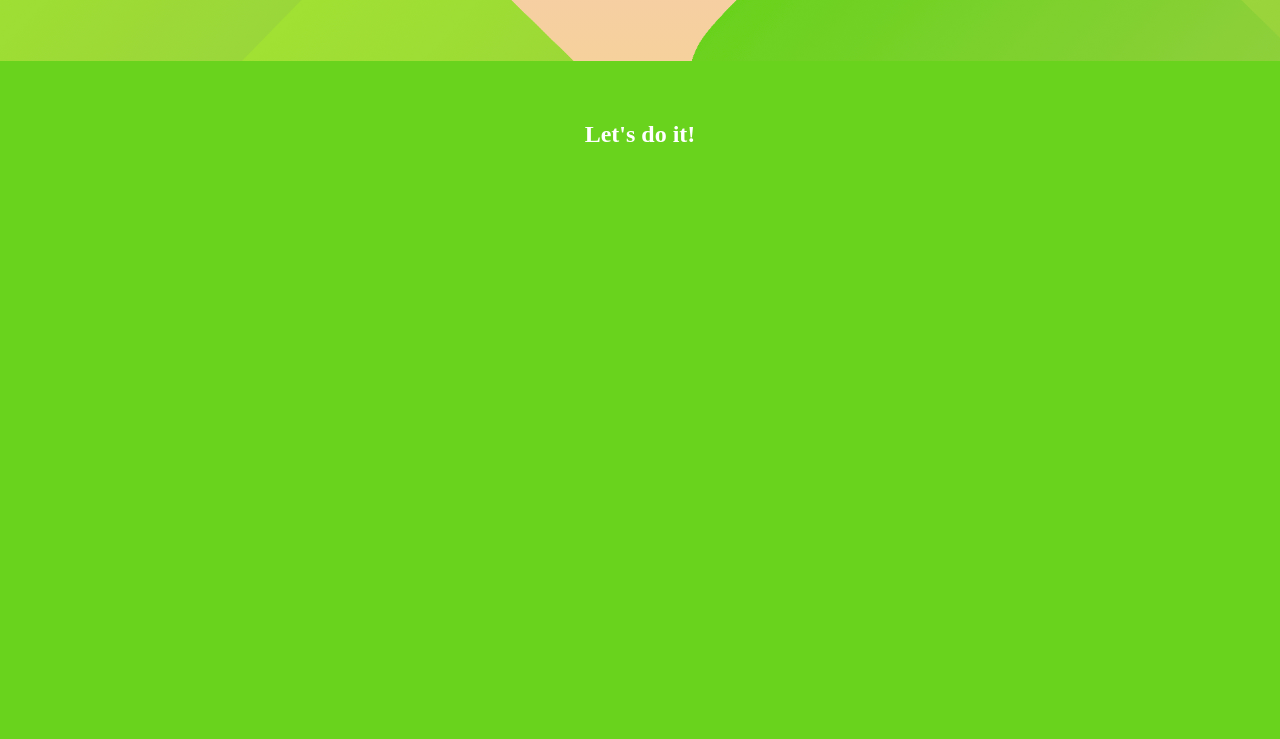
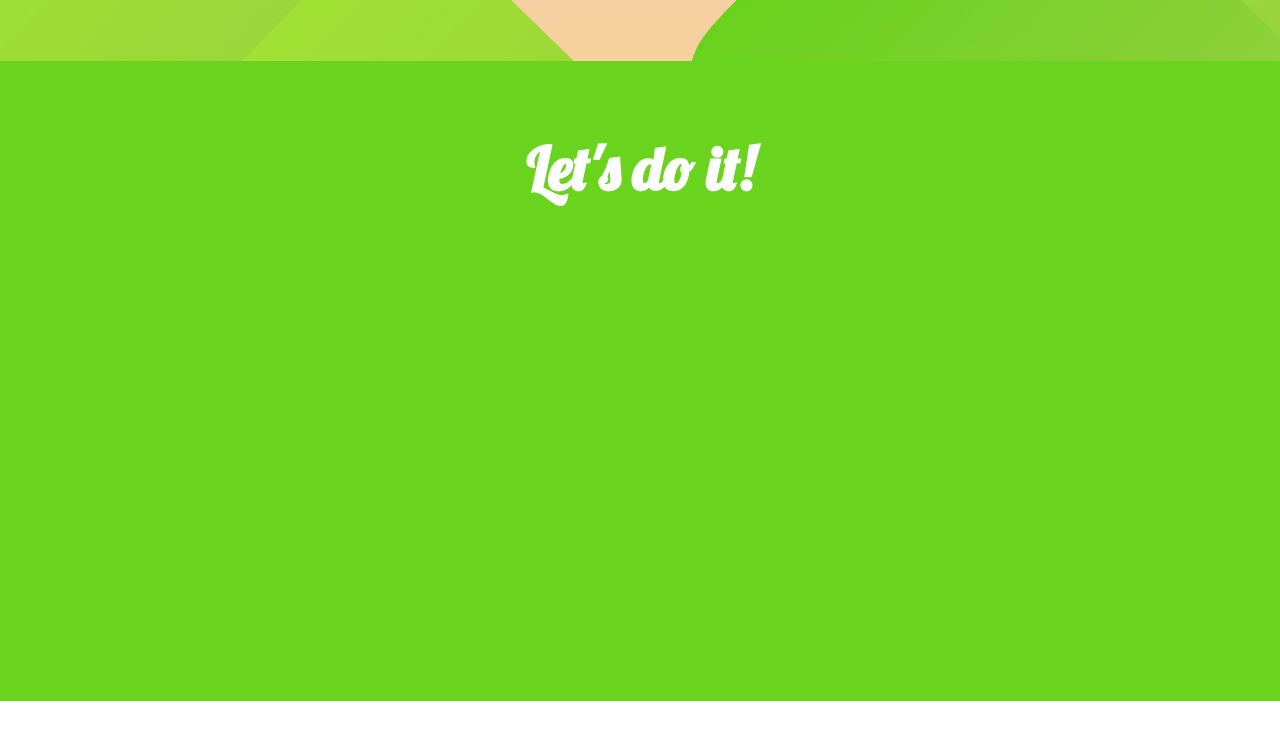
Before and after one commit to damianwozniak13/ResponsivePortfolio_JS, a plain HTML site: page index.html in a window 1280 px wide. Shown: the part 579-1318 px from the top of the page. After the commit the page ends 1280 px from the top, so only its background shows below. Drawn offline with Linux system fonts and the light colour scheme.

Commit message:
adding font to h1

```diff
--- a/styles.css
+++ b/styles.css
@@ -1,3 +1,5 @@
+@import url('https://fonts.googleapis.com/css2?family=Lobster&display=swap');
+
 body{
     margin: 0;
     padding: 0;
@@ -74,11 +76,13 @@ body{
 .about-me{
     height: 600px;
     background-color: #69D31D;
-    padding: 40px;
+    padding: 20px;
     display: flex;
     justify-content: center;
 }
 
 h1{
     color: white;
+    font-family: 'Lobster', cursive;
+    font-size: 60px;
 }
```
